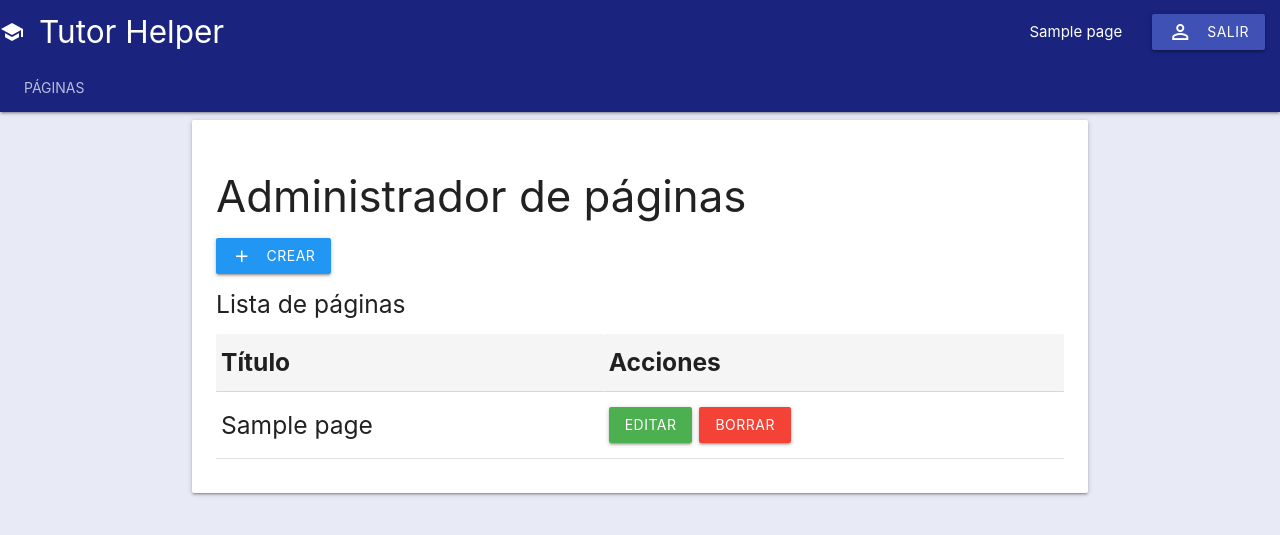
After one commit to danielwayota/tutorHelper, a CodeIgniter app: page /tutorHelper/index.php/pages/list in a window 1280 px wide. The commit adds this page. Shown: the top 535 px of the page. Run offline with CodeIgniter, Linux system fonts and the light colour scheme; a user stored in the database is signed in; data comes from the database, SQL or seed files in the repository; tables that the repository leaves empty hold one stand-in row (values such as "Sample post").

Commit message:
Changes:
- Added notifications.
- Logged in menu.
- Pages Admin: WIP

```diff
--- a/application/controllers/Pages.php
+++ b/application/controllers/Pages.php
@@ -36,4 +36,55 @@
             $this->load->view('pages/single.php', $data);
             $this->load_footer();
         }
+
+        // =================================
+        // Administrator stuff
+        // =================================
+
+        /**
+         * Renders the pages management page.
+         */
+        public function list()
+        {
+            $this->check_user_session();
+
+            $this->load_header_and_menu();
+
+            $data['pages'] = $this->pages;
+            $this->load->view('pages/admin_list.php', $data);
+
+            $this->load_footer();
+        }
+
+        /**
+         * Renders the page edit page.
+         */
+        public function edit($id)
+        {
+            $this->check_user_session();
+
+            $this->load_header_and_menu();
+
+            $this->load_footer();
+        }
+
+        /**
+         * Removes a single page.
+         */
+        public function delete($id)
+        {
+            $this->check_user_session();
+
+            $status = $this->page_model->delete_page($id);
+            if ($status)
+            {
+                $this->session->set_flashdata('notification', 'Página borrada.');
+            }
+            else
+            {
+                $this->session->set_flashdata('notification', 'No se pudo borrar');
+            }
+
+            redirect('pages/list');
+        }
     }
--- a/application/core/TH_Controller.php
+++ b/application/core/TH_Controller.php
@@ -16,6 +16,7 @@
          *      'selected_page_id':
          * }
          */
+
         public function load_header_and_menu($config = array())
         {
             $this->pages = $this->page_model->get_all_pages();
@@ -27,6 +28,7 @@
             $data['pages'] = $this->pages;
             $this->load->view('templates/menu.php', $data);
         }
+
         /**
          * Just load the footer template
          */
@@ -34,4 +36,37 @@
         {
             $this->load->view('templates/footer.php');
         }
+
+        /**
+         * Check user session.
+         *   If there is none, redirect to login page.
+         */
+        public function check_user_session()
+        {
+            $valid = true;
+
+            // Check session data.
+            if (!$this->session->userdata('logged_in'))
+            {
+                $valid = false;
+            }
+
+            // Check if the user is activated.
+            if ($valid)
+            {
+                $user_id = $this->session->userdata('IdUser');
+                $user_data = $this->user_model->get_user($user_id);
+
+                if (!$user_data['Enabled'])
+                {
+                    $valid = false;
+                }
+            }
+
+            if (!$valid)
+            {
+                $this->session->set_flashdata('notification', 'No tienes permisos para acceder o tu usuario ha sido desactivadoPáginas.');
+                redirect('index.php/users/login');
+            }
+        }
     }
--- a/application/models/Page_model.php
+++ b/application/models/Page_model.php
@@ -36,4 +36,15 @@
 
             return $query->row_array();
         }
+
+        /**
+         * Deletes some page
+         * @param: id
+         */
+        public function delete_page($id)
+        {
+            $this->db->where('IdPage', $id);
+
+            return $this->db->delete('Pages');
+        }
     }
--- a/application/models/User_model.php
+++ b/application/models/User_model.php
@@ -19,4 +19,16 @@
 
             return $query->row_array();
         }
+
+        /**
+         * Retrieves a user from the database;
+         * @return: User data
+         */
+        public function get_user($user_id)
+        {
+            $this->db->where('IdUser', $user_id);
+            $query = $this->db->get('Users');
+
+            return $query->row_array();
+        }
     }
--- /dev/null
+++ b/application/views/pages/admin_list.php
@@ -0,0 +1,74 @@
+<div class="container">
+
+<?php
+    $url_base = base_url() . 'index.php/pages';
+?>
+<div class="card">
+    <div class="card-content">
+        <h3>Administrador de páginas</h3>
+
+        <a class="btn blue" href="<?= $url_base ?>/create">
+            <i class="material-icons left">add</i>Crear
+        </a>
+
+        <h5>Lista de páginas<h5>
+
+        <table>
+        <thead class="grey lighten-4">
+            <tr>
+                <th>Título</th><th>Acciones</th>
+            </tr>
+        </thead>
+        <tbody>
+            <?php foreach ($pages as $page) : ?>
+                <tr>
+                    <td><?= $page['Title'] ?></td>
+                    <td>
+                        <a
+                            class="btn green"
+                            href="<?= $url_base ?>/edit/<?= $page['IdPage'] ?>"
+                        >
+                            Editar
+                        </a>
+
+                        <button
+                            data-target="modal<?= $page['IdPage'] ?>"
+                            class="btn red modal-trigger"
+                            type="submit">
+                            Borrar
+                        </button>
+                    </td>
+                </tr>
+            <?php endforeach; ?>
+        </tbody>
+        </table>
+
+    </div>
+
+    <!-- Modals Setup -->
+    <?php foreach ($pages as $page) : ?>
+
+    <div id="modal<?= $page['IdPage'] ?>" class="modal">
+        <div class="modal-content">
+            <h4>Borrar: <?= $page['Title'] ?></h4>
+            <p>Se borrará esta página y no se podrá recuperar.</p>
+        </div>
+        <div class="modal-footer">
+            <?php echo form_open($url_base.'/delete/'. $page['IdPage'] ); ?>
+                <button type="reset" class="modal-close btn green">Cancelar</button>
+                <button type="submit" class="modal-close btn red">Borrar</button>
+            </form>
+        </div>
+    </div>
+
+    <?php endforeach; ?>
+</div>
+
+</div>
+
+<script>
+document.addEventListener('DOMContentLoaded', function() {
+    var elems = document.querySelectorAll('.modal');
+    var instances = M.Modal.init(elems, {});
+});
+</script>
--- a/application/views/templates/footer.php
+++ b/application/views/templates/footer.php
@@ -6,5 +6,17 @@
 <script>
 </script>
 
+<script>
+    let html = `<?php echo $this->session->flashdata('notification') ?>`;
+    let color = `<?php echo $this->session->flashdata('notification_color') ?>` || 'green';
+
+    if (html) {
+        setTimeout(() => {
+            M.toast({html: html, classes: color, displayLength: 4000})
+        }, 250);
+    }
+
+</script>
+
 </body>
 </html>
--- a/application/views/templates/menu.php
+++ b/application/views/templates/menu.php
@@ -1,3 +1,36 @@
+<?php
+    // Admin menu composition
+    $template = array(
+        array(
+            'name' => 'Páginas',
+            'requireSuperUser' => true,
+            'url' => base_url() . 'index.php/pages/list'
+        )
+    );
+    $admin_menu_items = array();
+    if ($this->session->userdata('logged_in'))
+    {
+        foreach($template as $item)
+        {
+            $insert = true;
+            if ($item['requireSuperUser'])
+            {
+
+                if (!$this->session->userdata('IsSuperAdmin'))
+                {
+                    $insert = false;
+                }
+
+            }
+            if ($insert)
+            {
+                array_push($admin_menu_items, $item);
+            }
+        }
+    }
+
+?>
+
 <nav class="nav-extended indigo darken-4">
     <div class="nav-wrapper">
         <a href="<?php echo base_url(); ?>" class="brand-logo">
@@ -33,6 +66,7 @@
 
             <?php endforeach; ?>
             <li>
+            <!-- Login/Logout buttons -->
             <?php if ($this->session->userdata('logged_in')) : ?>
                 <a class="btn indigo darken-6"
                     href="<?php echo base_url() ?>index.php/users/logout">
@@ -48,6 +82,19 @@
         </ul>
         <!-- === END MAIN MENU === -->
     </div>
+
+    <!-- ADMIN MENU -->
+    <?php if (!empty($admin_menu_items)) : ?>
+    <div class="nav-content">
+        <ul class="tabs tabs-transparent">
+            <?php foreach ($admin_menu_items as $item) : ?>
+            <li class="tab">
+                <a href="<?= $item['url'] ?>"><?= $item['name'] ?></a>
+            </li>
+            <?php endforeach; ?>
+        </ul>
+    </div>
+    <?php endif; ?>
 </nav>
 
 <!-- === MOBILE MENU === -->
@@ -65,8 +112,20 @@
     </li>
 
     <?php endforeach; ?>
+
+    <!-- ADMIN MENU -->
+    <?php if (!empty($admin_menu_items)) : ?>
+    <li><div class="divider"></div></li>
+    <?php foreach ($admin_menu_items as $item) : ?>
+    <li class="tab">
+        <a href="<?= $item['url'] ?>"><?= $item['name'] ?></a>
+    </li>
+    <?php endforeach; ?>
+    <?php endif; ?>
+
     <li><div class="divider"></div></li>
     <li>
+    <!-- Login/Logout buttons -->
     <?php if ($this->session->userdata('logged_in')) : ?>
         <a href="<?php echo base_url() ?>index.php/users/logout">
             <i class="material-icons">person_outline</i>Salir
```
Also changed, not shown: application/controllers/Users.php (+28 -6 lines), application/views/pages/admin_edit.php (added).
